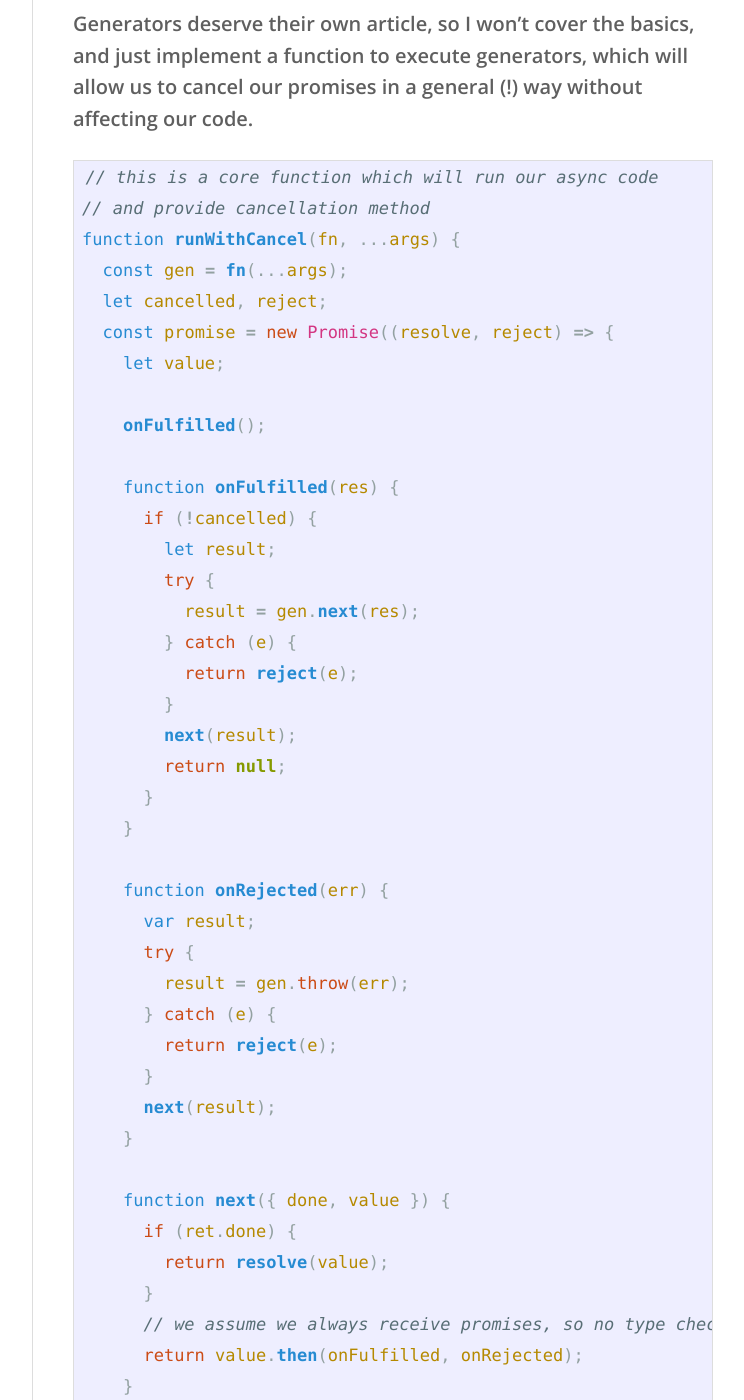
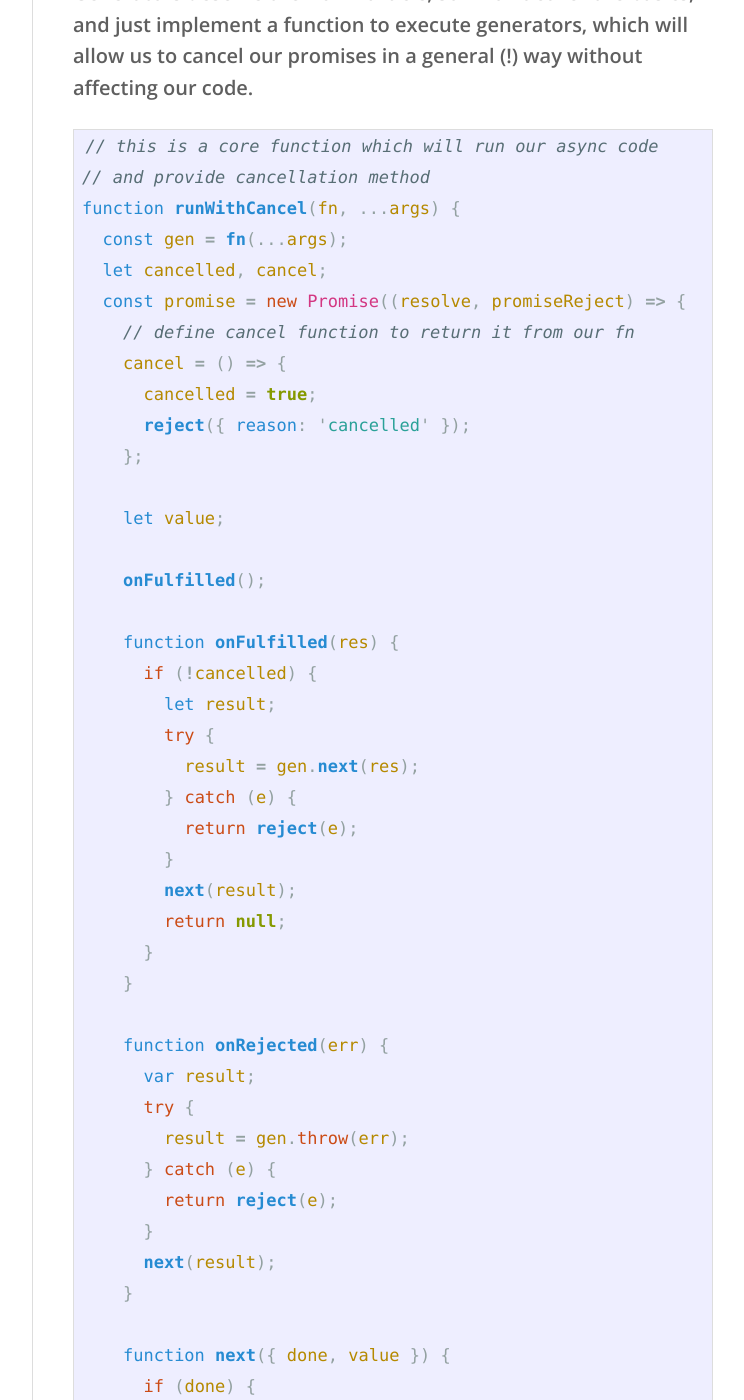
Before and after one commit to Bloomca/blog, a Jekyll site: the page built from _posts/2017-12-04-how-to-cancel-your-promise.md, in a window 1280 px wide and 1400 px high, scrolled down 5704 px. Shown: the whole window, without its empty margins (378-1122 px from the left). Built offline with Jekyll 4.4.1, drawn with Linux system fonts in a browser that asks for light colours; nearby versions of some CDN libraries; comment, search, counter and statistics services are not loaded; some of the changed text lies outside the part shown.

Commit message:
fix code samples in cancel promises articles

````diff
--- a/_posts/2017-12-04-how-to-cancel-your-promise.md
+++ b/_posts/2017-12-04-how-to-cancel-your-promise.md
@@ -33,7 +33,6 @@ function updateUser(cb) {
     });
   });
 }
-
 ```
 
 As you can see, we nest several calls, and in case we want to change some calls order, or we want to make several calls in parallel, we will have hard time managing this code.
@@ -113,7 +112,7 @@ function updateUser() {
     reject = rejectFromPromise;
   });
 
-  fetchData().
+  fetchData()
     .then(wrapWithCancel(updateUserData))
     .then(wrapWithCancel(updateUserAddress))
     .then(wrapWithCancel(updateMarketingData))
@@ -155,8 +154,14 @@ Generators deserve their own article, so I won't cover the basics, and just impl
 // and provide cancellation method
 function runWithCancel(fn, ...args) {
   const gen = fn(...args);
-  let cancelled, reject;
-  const promise = new Promise((resolve, reject) => {
+  let cancelled, cancel;
+  const promise = new Promise((resolve, promiseReject) => {
+    // define cancel function to return it from our fn
+    cancel = () => {
+      cancelled = true;
+      reject({ reason: 'cancelled' });
+    };
+
     let value;
 
     onFulfilled();
@@ -185,7 +190,7 @@ function runWithCancel(fn, ...args) {
     }
 
     function next({ done, value }) {
-      if (ret.done) {
+      if (done) {
         return resolve(value);
       }
       // we assume we always receive promises, so no type checks
@@ -193,13 +198,7 @@ function runWithCancel(fn, ...args) {
     }
   });
 
-  return {
-    promise,
-    cancel: () => {
-      cancelled = true;
-      reject({ reason: 'cancelled' });
-    }
-  };
+  return { promise, cancel };
 }
 ```
 
@@ -248,10 +247,10 @@ async function updateUser(token) {
     cancelled = true;
   };
 
-  const data = await wrapWithCancel(fetchData());
-  const userData = await wrapWithCancel(updateUserData(data));
-  const userAddress = await wrapWithCancel(updateUserAddress(userData));
-  const marketingData = await wrapWithCancel(updateMarketingData(userAddress));
+  const data = await wrapWithCancel(fetchData)();
+  const userData = await wrapWithCancel(updateUserData)(data);
+  const userAddress = await wrapWithCancel(updateUserAddress)(userData);
+  const marketingData = await wrapWithCancel(updateMarketingData)(userAddress);
 
   // because we've wrapped all functions, in case of cancellations
   // we'll just fall through to this point, without calling any of
````
